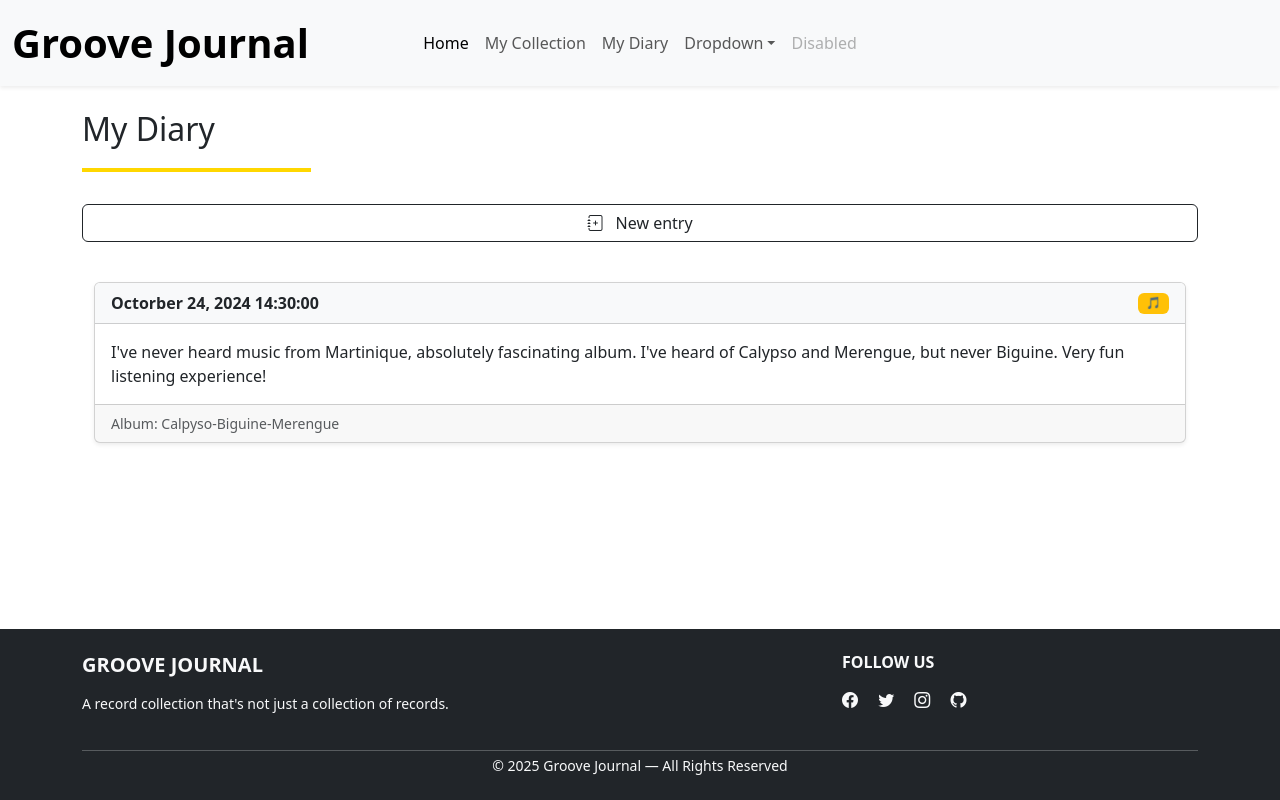
After one commit to jorge-lgclabs/Groove_Journal, a Flask app: page /diary/1 in a window 1280 px wide. The commit adds this page. Run offline with Flask 3, Linux system fonts and the light colour scheme.

Commit message:
Added Diary tab

```diff
--- a/app/routes/routes.py
+++ b/app/routes/routes.py
@@ -18,8 +18,12 @@ def index():
 @main_blueprint.route("/collection/<int:user_id>", methods=["GET"])
 def my_collection(user_id):
     albums = retrieve_user_collection(user_id)
-    print(albums)
     return render_template("collection.html", albums=albums)
+
+
+@main_blueprint.route("/diary/<int:user_id>", methods=["GET"])
+def my_diary(user_id):
+    return render_template("diary.html")
 
 
 # ------------------#
--- a/app/templates/base.html
+++ b/app/templates/base.html
@@ -13,28 +13,21 @@
     />
   </head>
   <body class="d-flex flex-column min-vh-100">
-    <nav class="navbar navbar-expand-lg navbar-light bg-light sticky-top">
+    <nav class="navbar navbar-expand-lg navbar-light bg-light sticky-top shadow-sm position-relative">
       <div class="container-fluid">
 
         <!-- Brand -->
-        <a class="navbar-brand fw-bold fs-1 ps-4 me-4" href="#">Groove Journal</a>
+        <a class="navbar-brand fw-bold fs-1" href="#">Groove Journal</a>
 
-        <!-- Toggler -->
-        <button class="navbar-toggler" type="button" data-bs-toggle="collapse" data-bs-target="#navbarSupportedContent"
-                aria-controls="navbarSupportedContent" aria-expanded="false" aria-label="Toggle navigation">
-          <span class="navbar-toggler-icon"></span>
-        </button>
-
-        <!-- Centered Nav Links -->
-        <div class="collapse navbar-collapse justify-content-center position-absolute start-50 translate-middle-x" id="navbarSupportedContent">
+        <!-- Centered Links -->
+        <div class="collapse navbar-collapse justify-content-center position-absolute top-50 start-50 translate-middle" id="navbarSupportedContent">
           <ul class="navbar-nav mb-2 mb-lg-0">
             <li class="nav-item"><a class="nav-link active" href="/">Home</a></li>
             <li class="nav-item"><a class="nav-link" href="/collection/1">My Collection</a></li>
             <li class="nav-item"><a class="nav-link" href="/diary/1">My Diary</a></li>
             <li class="nav-item dropdown">
-              <a class="nav-link dropdown-toggle" href="#" id="navbarDropdown" role="button" data-bs-toggle="dropdown" aria-expanded="false">
-                Dropdown
-              </a>
+              <a class="nav-link dropdown-toggle" href="#" id="navbarDropdown" role="button"
+                 data-bs-toggle="dropdown" aria-expanded="false">Dropdown</a>
               <ul class="dropdown-menu" aria-labelledby="navbarDropdown">
                 <li><a class="dropdown-item" href="#">Action</a></li>
                 <li><a class="dropdown-item" href="#">Another action</a></li>
@@ -46,10 +39,17 @@
           </ul>
         </div>
 
+        <!-- Toggler for mobile -->
+        <button class="navbar-toggler" type="button" data-bs-toggle="collapse"
+                data-bs-target="#navbarSupportedContent" aria-controls="navbarSupportedContent"
+                aria-expanded="false" aria-label="Toggle navigation">
+          <span class="navbar-toggler-icon"></span>
+        </button>
+
       </div>
     </nav>
 
-    <main class="flex-grow-1 container-fluid p-0">
+<main class="flex-grow-1 container-fluid p-0">
       <div class="container-fluid p-0 pb-6">{% block content %}{% endblock %}</div>
     </main>
 
--- a/app/templates/collection.html
+++ b/app/templates/collection.html
@@ -8,7 +8,7 @@
 
 <div class="container py-4" >
 
-  <h2>My Collections</h2>
+  <h2>My Diary Entries</h2>
   <span style="
     display: inline-block;
     width: 20.5%;
@@ -20,7 +20,7 @@
 
   <!-- Add Album Button -->
   <div class="mb-3 pt-4 pb-0">
-    <a href="/collection/add" class="btn btn-outline-dark btn-hollow w-100">
+    <a href="#" class="btn btn-outline-dark btn-hollow w-100">
       <i class="bi bi-plus me-2"></i>
       Add Album
     </a>
--- /dev/null
+++ b/app/templates/diary.html
@@ -0,0 +1,43 @@
+{% extends "base.html" %}
+{% block title %}
+My diary
+{% endblock %}
+
+{%block content %}
+<div class="container py-4">
+  <h2>My Diary</h2>
+  <span
+    style="
+      display: inline-block;
+      width: 20.5%;
+      height: 4px;
+      background-color: #ffd700;
+      vertical-align: middle;
+      margin-left: 0;
+    "
+  ></span>
+
+  <div class="mb-3 pt-4 pb-0">
+    <a href="#" class="btn btn-outline-dark btn-hollow w-100">
+      <i class="bi bi-journal-plus me-2"></i>
+      New entry
+    </a>
+  </div>
+
+<div class="container py-4">
+  <div class="card mb-4 shadow-sm">
+    <div class="card-header d-flex justify-content-between align-items-center bg-light">
+      <span class="fw-bold">Octorber 24, 2024 14:30:00</span>
+      <span class="badge bg-warning text-dark">🎵</span> <!-- optional icon -->
+    </div>
+    <div class="card-body">
+      <p class="card-text">
+      I've never heard music from Martinique, absolutely fascinating album. I've heard of Calypso and Merengue, but never Biguine. Very fun listening experience!
+      </p>
+    </div>
+    <div class="card-footer d-flex justify-content-between small text-muted">
+      <span>Album: Calpyso-Biguine-Merengue</span>
+    </div>
+  </div>
+</div>
+{% endblock %}
```
